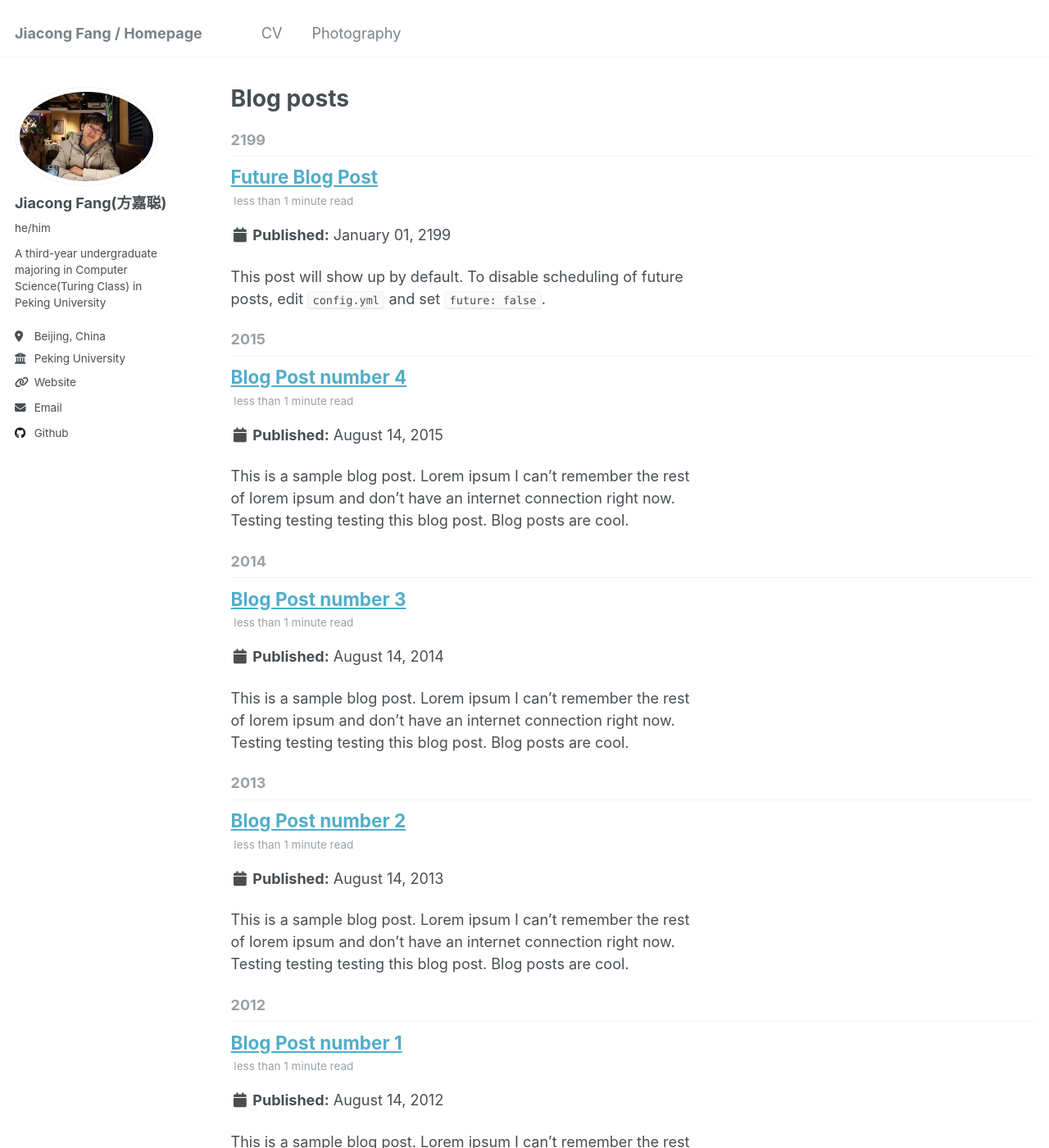
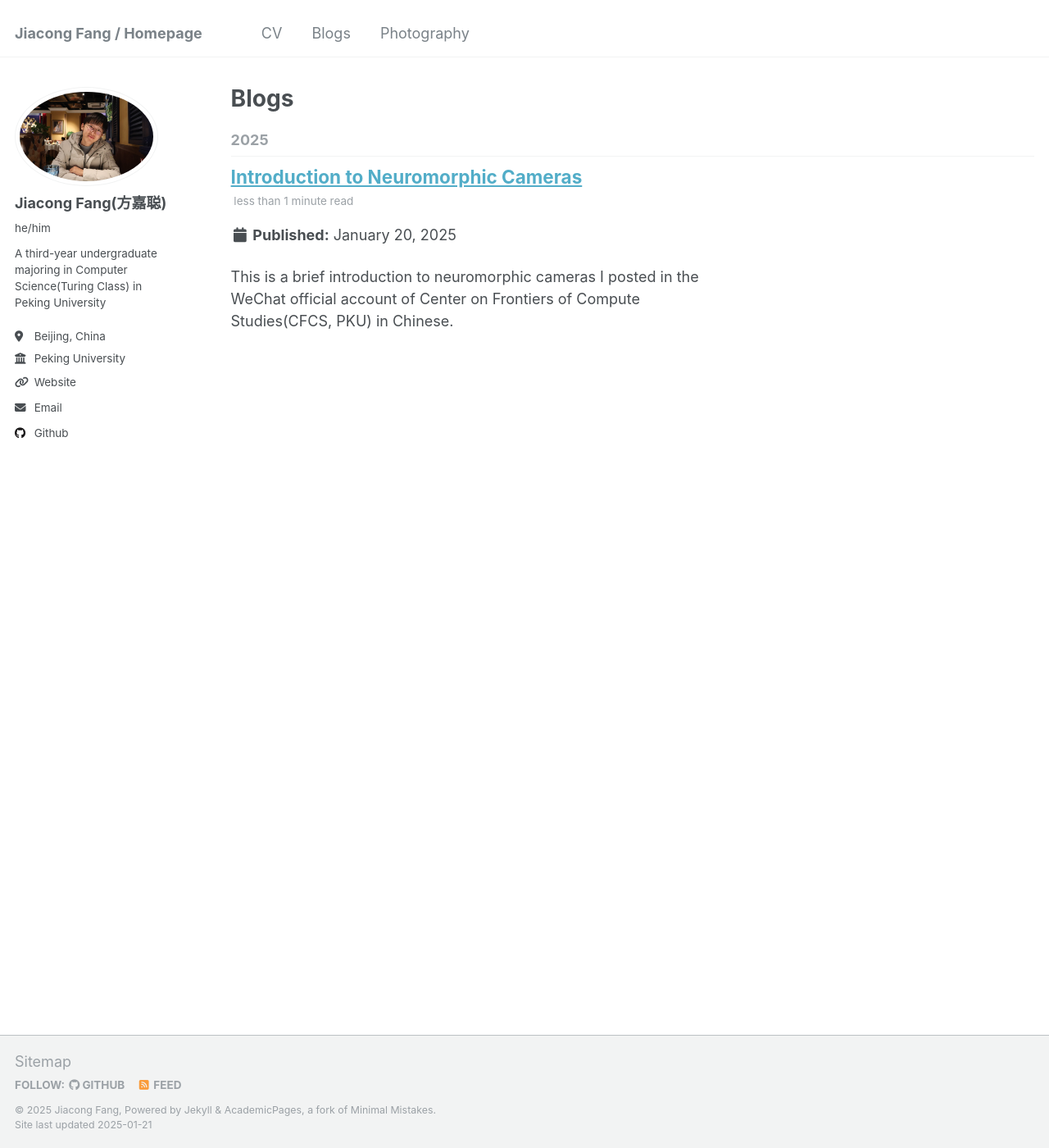
Before and after one commit to jiacongfang/jiacongfang.github.io, a Jekyll site: the page built from _pages/year-archive.html, in a window 1280 px wide and 1400 px high. Shown: the whole window at 82% size. Built offline with Jekyll 4.4.1, drawn with Linux system fonts in a browser that asks for light colours; some of the changed text lies outside the part shown.

Commit message:
ADD: blog 1st

```diff
--- a/_data/navigation.yml
+++ b/_data/navigation.yml
@@ -17,11 +17,11 @@ main:
   # - title: "Portfolio"
   #   url: /portfolio/
 
-  # - title: "Blog Posts"
-  #   url: /year-archive/
-
   - title: "CV"
     url: /cv/
+
+  - title: "Blogs"
+    url: /year-archive/
 
   - title: "Photography"
     url: /photography/
--- a/_layouts/single.html
+++ b/_layouts/single.html
@@ -69,7 +69,7 @@ layout: default
         {% include page__taxonomy.html %}
       </footer>
 
-      {% if page.share %}{% include social-share.html %}{% endif %}
+      <!-- {% if page.share %}{% include social-share.html %}{% endif %} -->
 
       {% include post_pagination.html %}
     </div>
--- a/_pages/year-archive.html
+++ b/_pages/year-archive.html
@@ -1,7 +1,7 @@
 ---
 layout: archive
 permalink: /year-archive/
-title: "Blog posts"
+title: "Blogs"
 author_profile: true
 redirect_from:
   - /wordpress/blog-posts/
--- a/_posts/2012-08-14-blog-post-1.md
+++ /dev/null
@@ -1,20 +0,0 @@
----
-title: 'Blog Post number 1'
-date: 2012-08-14
-permalink: /posts/2012/08/blog-post-1/
-tags:
-  - cool posts
-  - category1
-  - category2
----
-
-This is a sample blog post. Lorem ipsum I can't remember the rest of lorem ipsum and don't have an internet connection right now. Testing testing testing this blog post. Blog posts are cool.
-
-Headings are cool
-======
-
-You can have many headings
-======
-
-Aren't headings cool?
-------
--- a/_posts/2013-08-14-blog-post-2.md
+++ /dev/null
@@ -1,20 +0,0 @@
----
-title: 'Blog Post number 2'
-date: 2013-08-14
-permalink: /posts/2013/08/blog-post-2/
-tags:
-  - cool posts
-  - category1
-  - category2
----
-
-This is a sample blog post. Lorem ipsum I can't remember the rest of lorem ipsum and don't have an internet connection right now. Testing testing testing this blog post. Blog posts are cool.
-
-Headings are cool
-======
-
-You can have many headings
-======
-
-Aren't headings cool?
-------
--- a/_posts/2014-08-14-blog-post-3.md
+++ /dev/null
@@ -1,20 +0,0 @@
----
-title: 'Blog Post number 3'
-date: 2014-08-14
-permalink: /posts/2014/08/blog-post-3/
-tags:
-  - cool posts
-  - category1
-  - category2
----
-
-This is a sample blog post. Lorem ipsum I can't remember the rest of lorem ipsum and don't have an internet connection right now. Testing testing testing this blog post. Blog posts are cool.
-
-Headings are cool
-======
-
-You can have many headings
-======
-
-Aren't headings cool?
-------
--- /dev/null
+++ b/_posts/2025-01-20-blog-1.md
@@ -0,0 +1,11 @@
+---
+title: 'Introduction to Neuromorphic Cameras'
+date: 2025-01-20
+permalink: /posts/2025/01/blog-intro-neuro-camera/
+tags:
+  - neuromorphic cameras
+---
+
+This is a brief introduction to neuromorphic cameras I posted in the WeChat official account of Center on Frontiers of Compute Studies(CFCS, PKU) in Chinese.
+
+You can click [here](https://mp.weixin.qq.com/s/x9whmlisuoi1VImVWegcDA) to read the full article.
--- a/_posts/2199-01-01-future-post.md
+++ /dev/null
@@ -1,11 +0,0 @@
----
-title: 'Future Blog Post'
-date: 2199-01-01
-permalink: /posts/2012/08/blog-post-4/
-tags:
-  - cool posts
-  - category1
-  - category2
----
-
-This post will show up by default. To disable scheduling of future posts, edit `config.yml` and set `future: false`.
```
Also changed, not shown: _posts/2015-08-14-blog-post-4.md (deleted, +0 -20 lines).
